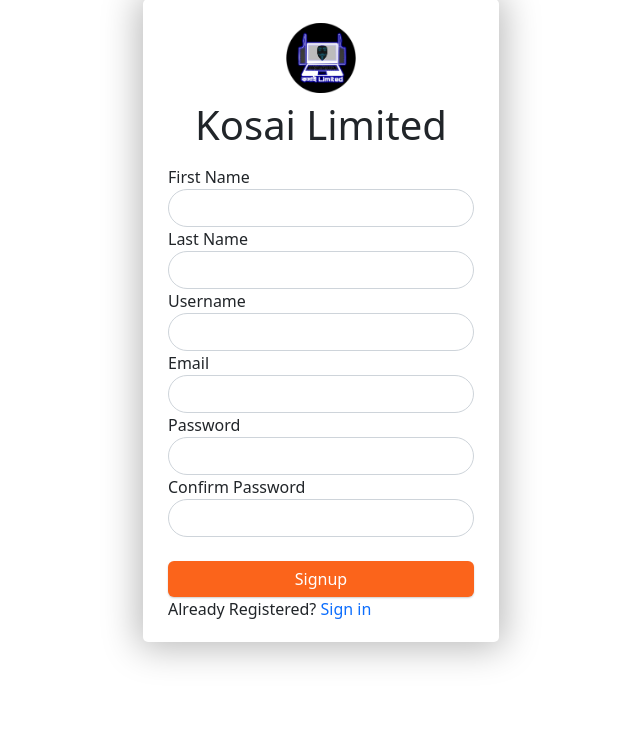
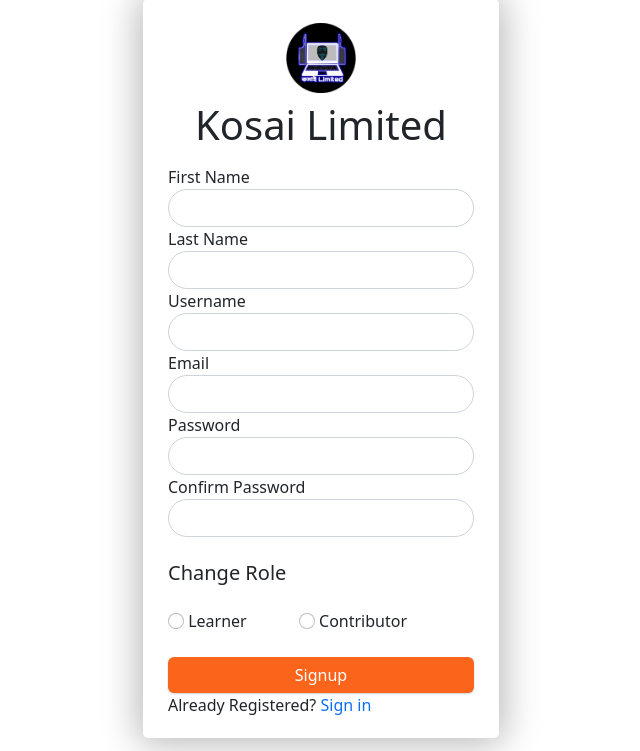
Before and after one commit to ashraful9194/3-1-Project, a PHP site: page /pages/sign_up.php in a window 1280 px wide. Shown: the part 49-800 px from the top of the page, without its empty margins (319-959 px from the left). Run offline with PHP 8.4, Linux system fonts and the light colour scheme.

Commit message:
added role on signup page, chnaging role enabled

```diff
--- a/pages/process/login_process.php
+++ b/pages/process/login_process.php
@@ -19,6 +19,7 @@
             $_SESSION["f_name"]=$row['fname'];
             $_SESSION["l_name"]=$row['lname'];
             $_SESSION["id"]=$row['id'];
+            $_SESSION["role"]=$row['role'];
 
             $_SESSION["username"]=$row['username'];
 
--- a/pages/sign_up.php
+++ b/pages/sign_up.php
@@ -104,7 +104,7 @@
 
                         //insert
                         $result = mysqli_query($dbc, "INSERT into users
-                    values(null, '$fname','$lname','$username','$email','$password','$date')");
+                    values(null, '$fname','$lname','$username','$email','$password','$date','$role')");
 
                         if ($result) {
                             $done = 2;
@@ -215,6 +215,23 @@
                             <input type="password" class="form-control" name="passwordConfirm" required="">
                         </div>
                         <br>
+
+                        <!-- adding role -->
+                        <div>
+                        <h5 class=" mb-4">
+                            Change Role
+                        </h5>
+                        <input class="form-check-input" type="radio" name="role" id="learner" value="learner">
+                        <label class="form-check-label me-5" for="learner">
+                            Learner
+                        </label>
+                        <input class="form-check-input" type="radio" name="role" id="contributor" value="contributor" >
+                        <label class="form-check-label" for="contributor">
+                            Contributor
+                        </label>
+                        </div>
+
+                        <br>
                         <button type="submit" class="form-btn btn btn-primary" name="signup">Signup</button>
                         <br>
                         <p>Already Registered? <a href="login.php" style="text-decoration:none ;">Sign in</a></p>
```
Also changed, not shown: pages/edit_profile.php (+11 -6 lines), pages/process/change_role.php (added, +44 -0 lines).
